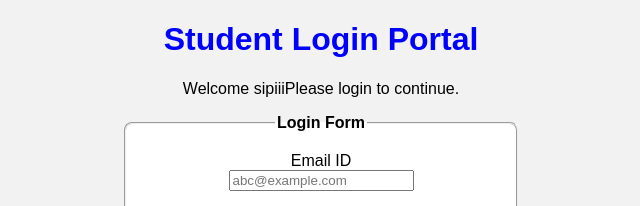
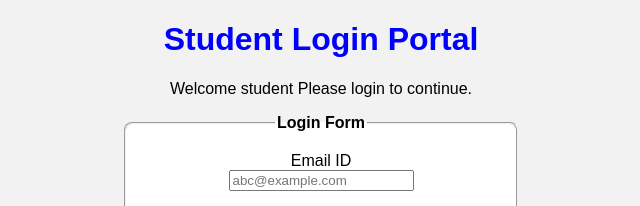
Before and after one commit to Selvapriya4321/project, a website: page public/login.html in a window 1280 px wide. Shown: the top 206 px of the page, 319-959 px from the left. Drawn offline with Linux system fonts and the light colour scheme.

Commit message:
Updated login page

```diff
--- a/public/login.html
+++ b/public/login.html
@@ -33,7 +33,7 @@
 
     <header>
         <h1>Student Login Portal</h1> <!-- NEW -->
-        <p>Welcome sipiiiPlease login to continue.</p> <!-- NEW -->
+        <p>Welcome student Please login to continue.</p> <!-- NEW -->
     </header>
 
     <form action="/login" method="POST">
```
